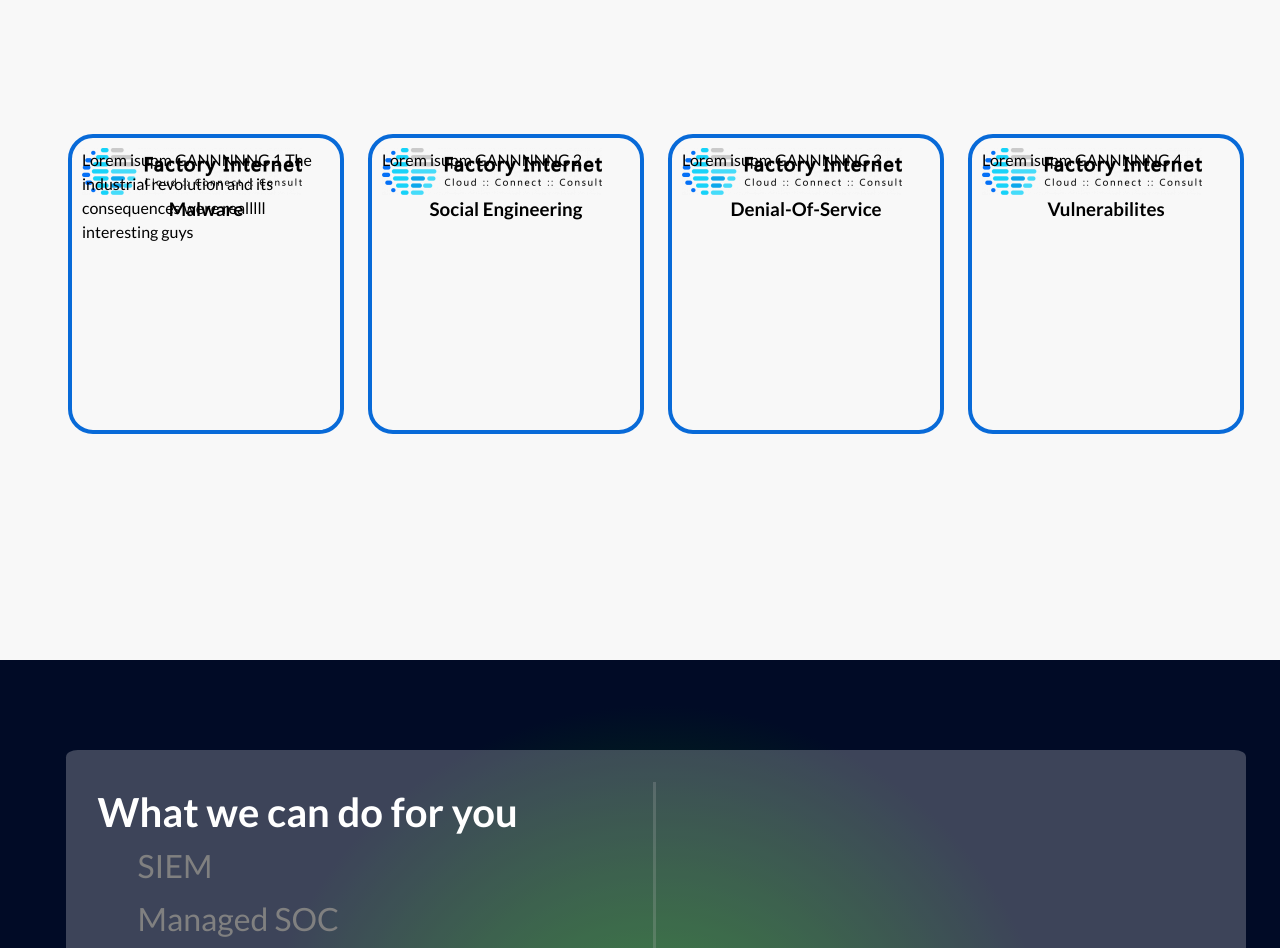
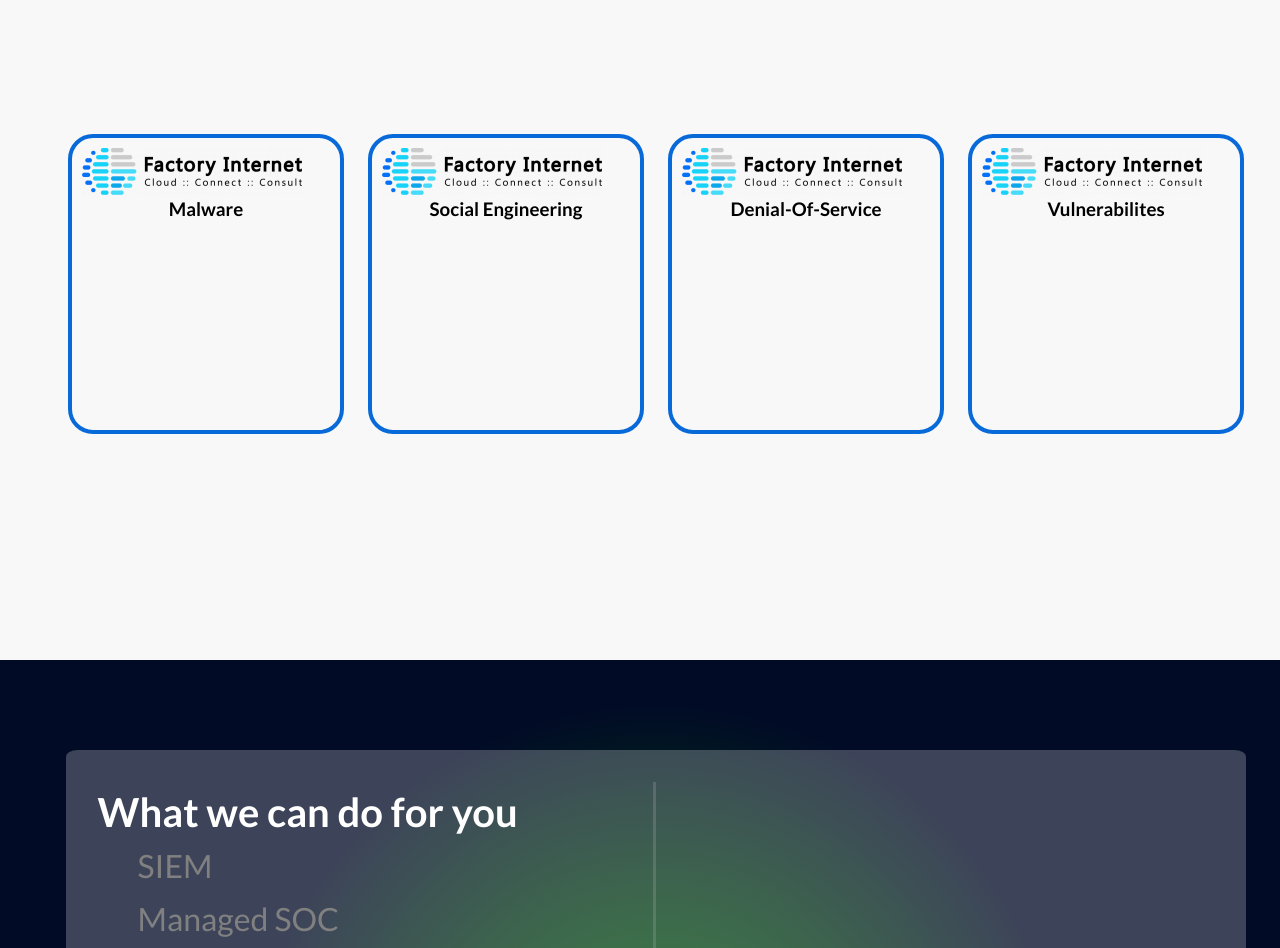
Before and after one commit to KennethOnGitHub/FactoryInternetWebsite2, a SvelteKit app: page / in a window 1280 px wide. Shown: the part 920-1868 px from the top of the page. Built offline with nearby package versions, Linux system fonts and the light colour scheme.

Commit message:
made the text hover stuff work!

```diff
--- a/src/routes/Slide.svelte
+++ b/src/routes/Slide.svelte
@@ -4,11 +4,13 @@
     export let title = "NO TITLE!";
     export let src;
     export let text = "text fail!!!";
+
+    let mode = 'active';
 </script>
 
-<div>
-    <SlideCover {title} {src}/>
-    <p>{text}</p>
+<div on:mouseenter={() => {mode = 'inactive'}} on:mouseleave = {() => {mode = 'active'}}>
+    <SlideCover {title} {src} {mode}/>
+    <p class = {mode}> {text} </p>
 </div>
 
 <style>
@@ -29,4 +31,15 @@
         color: black;
         z-index: 1;
     }
+
+    p.active{
+        z-index: -1;
+        opacity: 0;
+    }
+
+    p.inactive{
+        z-index: 1;
+        opacity: 100%;
+    }
+
 </style>
--- a/src/routes/SlideCover.svelte
+++ b/src/routes/SlideCover.svelte
@@ -1,10 +1,10 @@
 <script>
     export let title = "NO TITLE!";
     export let src;
-
+    export let mode = 'active';
 </script>
 
-<div>
+<div class = {mode}>
     <img {src} alt = 'PLACEHOLDER! REPLACE LATER!'>
     <h3>{title}</h3>
 </div>
@@ -16,8 +16,14 @@
         height: 100%;
     }
 
-    div:hover {
-        filter:blur(5px)
+    .active {
+        z-index: 1;
+        filter: blur(0);
+    }
+
+    .inactive {
+        filter: blur(5px);
+        z-index: -1;
     }
 
     h3 {
```
